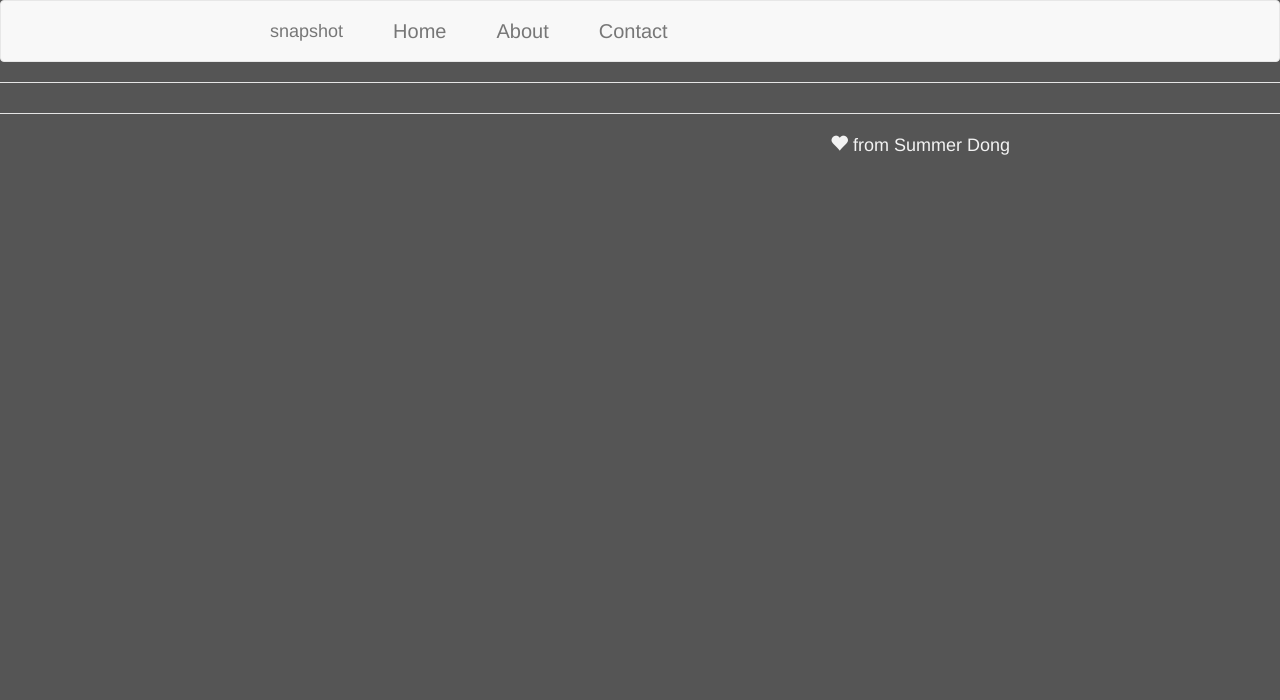
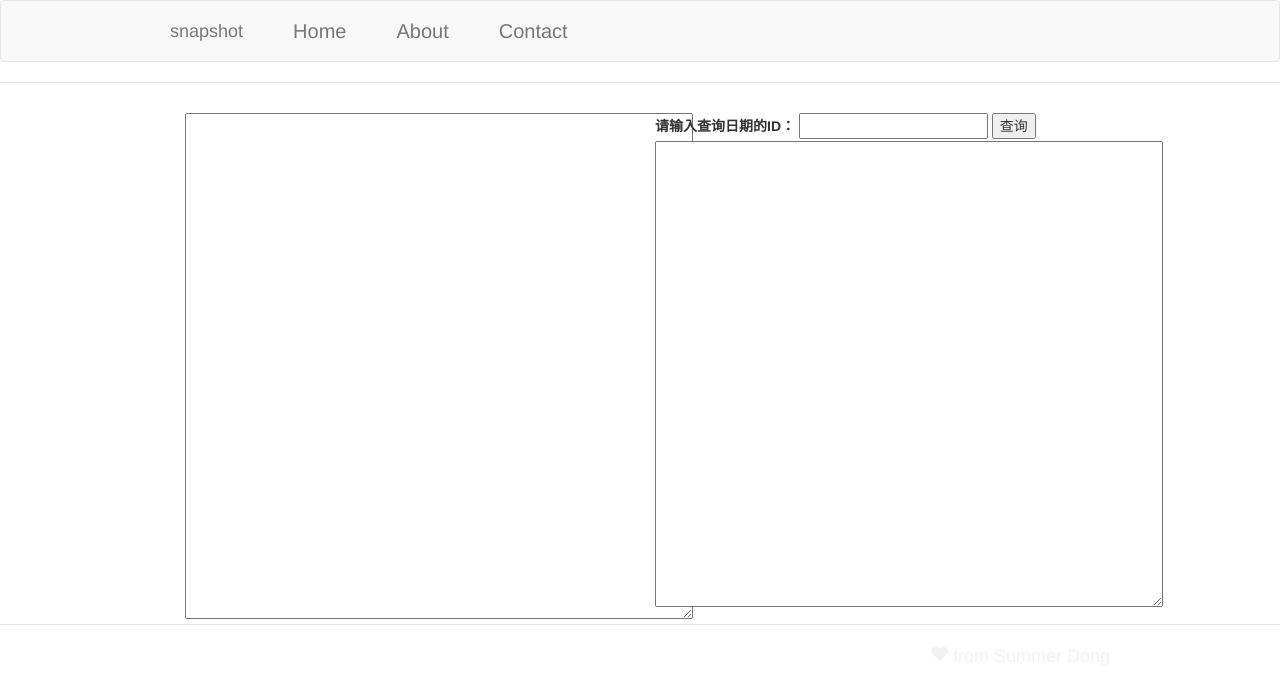
Before and after one commit to Summer-Dong/snapshot, a website: page app/index.html in a window 1280 px wide. Drawn offline with nearby package versions, Linux system fonts and the light colour scheme; some packages are replaced by stand-ins of ours; files that its build step writes are made by us from their sources.

Commit message:
[#3]Fixed #3

```diff
--- a/app/scripts/controllers/main.js
+++ b/app/scripts/controllers/main.js
@@ -2,9 +2,10 @@
 
 angular.module('snapshotApp')
 	.controller('MainCtrl', function() {
-		// this.awesomeThings = [
-		// 	'HTML5 Boilerplate',
-		// 	'AngularJS',
-		// 	'Karma'
-		// ];
+		var vm = this;
+		vm.inputHistoryData = "";
+		vm.ID = "";
+		vm.getSnapshot = function(historyData, id){
+
+		}
 	});
--- a/app/styles/main.css
+++ b/app/styles/main.css
@@ -7,8 +7,8 @@
 
 body {
     padding: 0;
-    background: #555555;
-}
+/*    background: #eee;
+*/}
 
 a {
     float: right;
@@ -88,7 +88,7 @@ a {
 /* Responsive: Portrait tablets and up */
 @media screen and (min-width:768px) {
     .container {
-        max-width: 770px;
+        max-width: 970px;
     }
 
     /* Remove the padding we set earlier */
--- a/app/views/main.html
+++ b/app/views/main.html
@@ -1,3 +1,12 @@
-<div class="">
+<form role="form" ng-submit="main.getSnapshot(main.inputHistoryData, main.ID)" >
+	<div class="col-md-6">
+	    <textarea name="inputHistoryData" cols="60" rows="25" ng-model="main.inputHistoryData"></textarea>
+	</div>
+	<div class="col-md-6">
+		<label for="ID">请输入查询日期的ID：</label>
+		<input type="text" name="ID" ng-model="main.ID">
+		<button>查询</button>
+		<textarea name="result" id="" cols="60" rows="23"></textarea>
+	</div>
 
-</div>
+</form>
```
